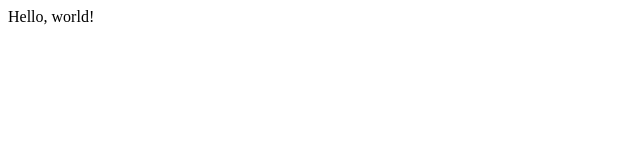
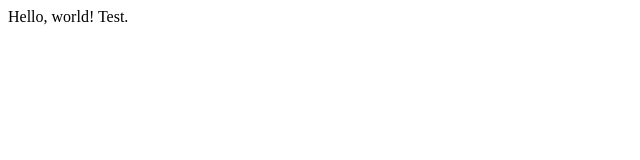
Before and after one commit to asifiqbalpakistan/lectore0, a plain HTML site: page index.html in a window 1280 px wide. Shown: the full height of the page, 0-640 px from the left. Drawn offline with Linux system fonts and the light colour scheme.

Commit message:
update index

```diff
--- a/index.html
+++ b/index.html
@@ -4,6 +4,6 @@
         <title>test</title>
     </head>
     <body>
-        Hello, world!
+        Hello, world! Test.
     </body>
 </html>
```
